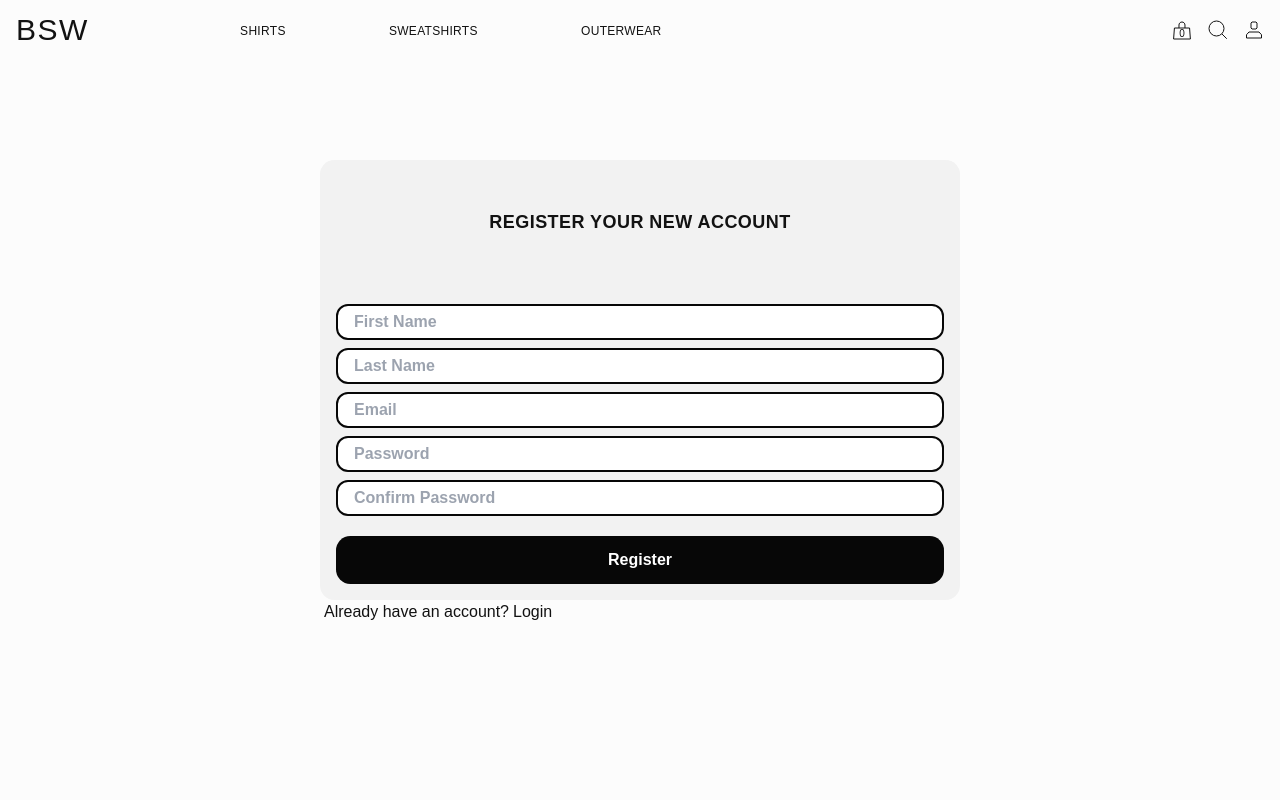
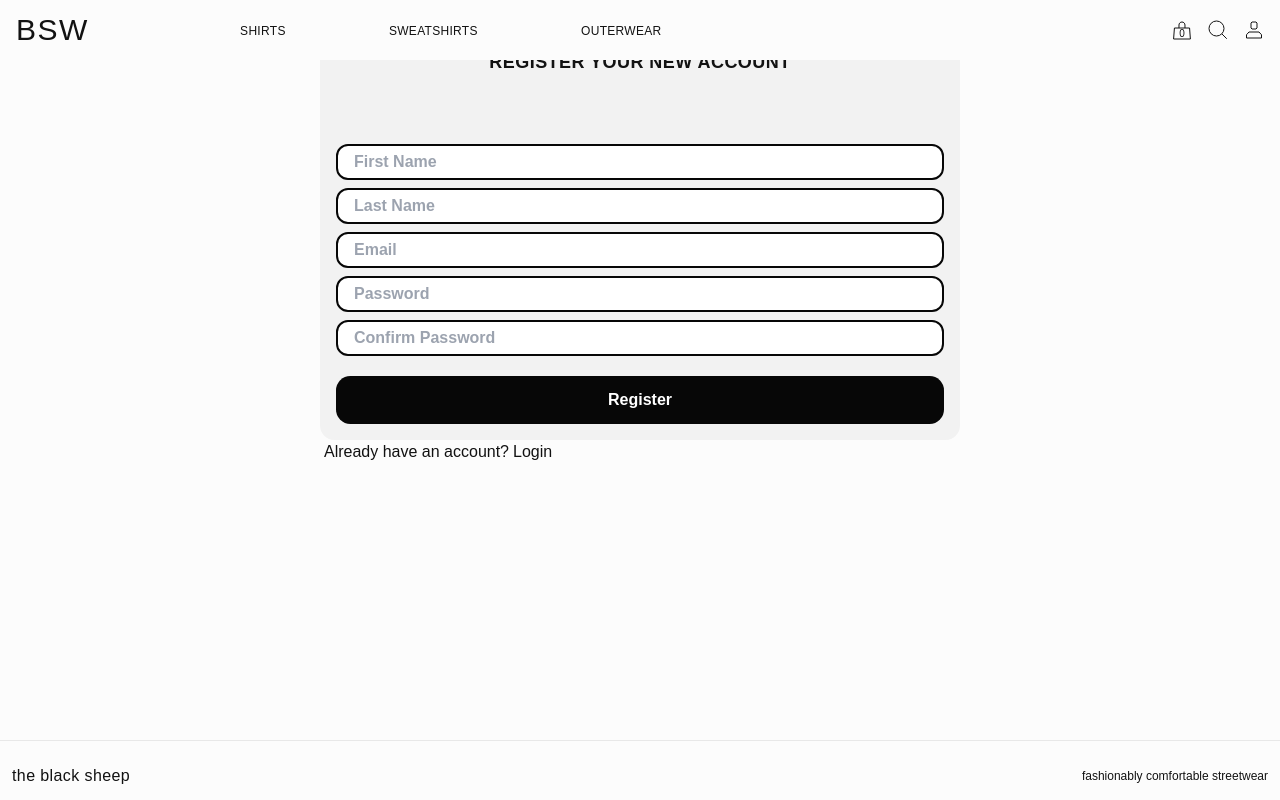
Before and after one commit to duncanmatt/ecomm_next, a Next.js app: page /Register in a window 1280 px wide. Shown: the top 800 px of the page. Built offline with nearby package versions, Linux system fonts and the light colour scheme.

Commit message:
login/register margin and message animation

```diff
--- a/src/pages/Login.tsx
+++ b/src/pages/Login.tsx
@@ -57,9 +57,9 @@ const Login = () => {
   return (
     <Layout>
       <div className='min-h-main'>
-        <div className='mt-[160px]'>
+        <div className='my-auto'>
           <div className='h-[2rem] text-center'>
-            <p className='font-semibold animate-bounce'>{message}</p>
+            <p className='font-semibold animate-ping'>{message}</p>
           </div>
           <div className='flex flex-col justify-center max-sm:px-1rem sm:w-[40em] sm:m-auto'>
             <div className='flex flex-col bg-95 rounded-sm'>
--- a/src/pages/Register.tsx
+++ b/src/pages/Register.tsx
@@ -45,7 +45,7 @@ const Register = () => {
   return (
     <Layout>
       <div className='min-h-main relative'>
-        <div className='mt-[160px]'>
+        <div className='my-auto'>
           <div className='flex flex-col justify-center max-sm:px-1rem sm:w-[40em] sm:m-auto'>
             <div className='flex flex-col bg-95 rounded-sm'>
               <div className='my-3rem font-semibold text-center'>
```
